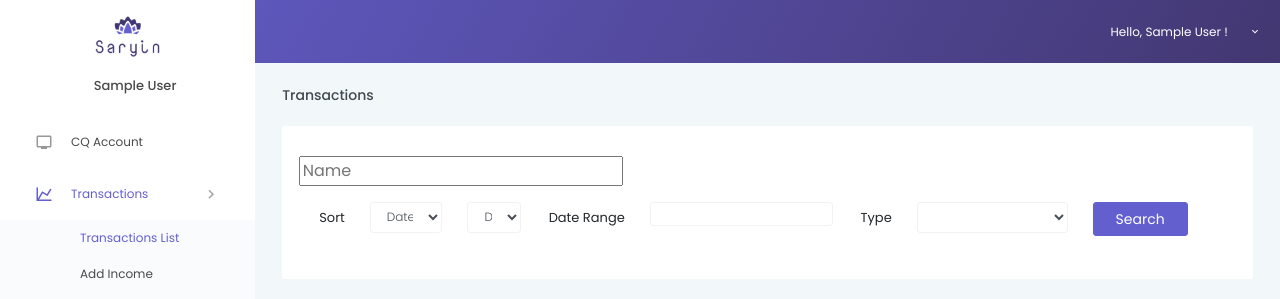
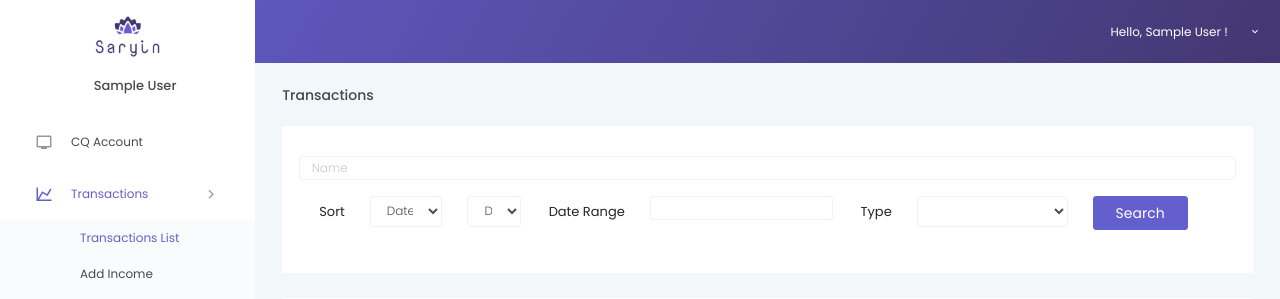
Before and after one commit to comquas/saryin, a Laravel app: page /acc/transactions in a window 1280 px wide. Shown: the top 299 px of the page. Run offline with Laravel 8, Linux system fonts and the light colour scheme; the visitor is signed in with stand-in values (Sample User, id 1); data that the repository does not hold is empty; some libraries are stand-ins or nearby versions.

Commit message:
form control update

```diff
--- a/resources/views/admin/transactions/list.blade.php
+++ b/resources/views/admin/transactions/list.blade.php
@@ -6,17 +6,13 @@
     <div class="row">
         <div class="col-md-12">
             <div class="form-group row">
-              <input placeholder="Name" type="text" autocomplete="off" name="q" value="{{$query}}">
+              <input class="form-control form-control-sm" placeholder="Name" type="text" autocomplete="off" name="q" value="{{$query}}">
             </div>
         </div>
     </div>
   <div class="row">
-
-
       <div class="col-md-3">
-
           <div class="form-group row">
-
               <label for="colFormLabelSm" class="col-sm-3 col-form-label col-form-label-sm text-right">Sort</label>
               <div class="col-sm-5">
                   <select name="orderBy" class="form-control form-control-sm">
```
